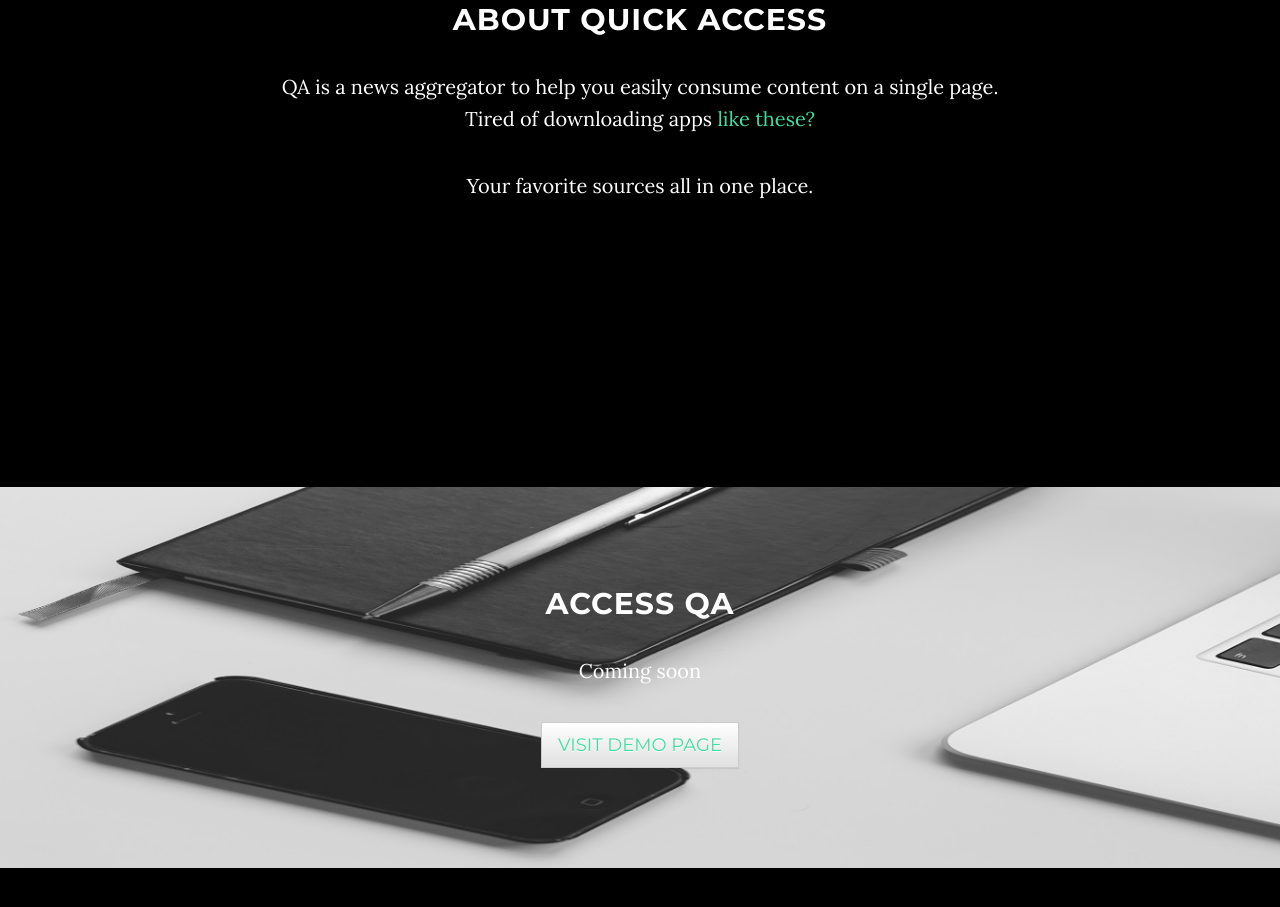
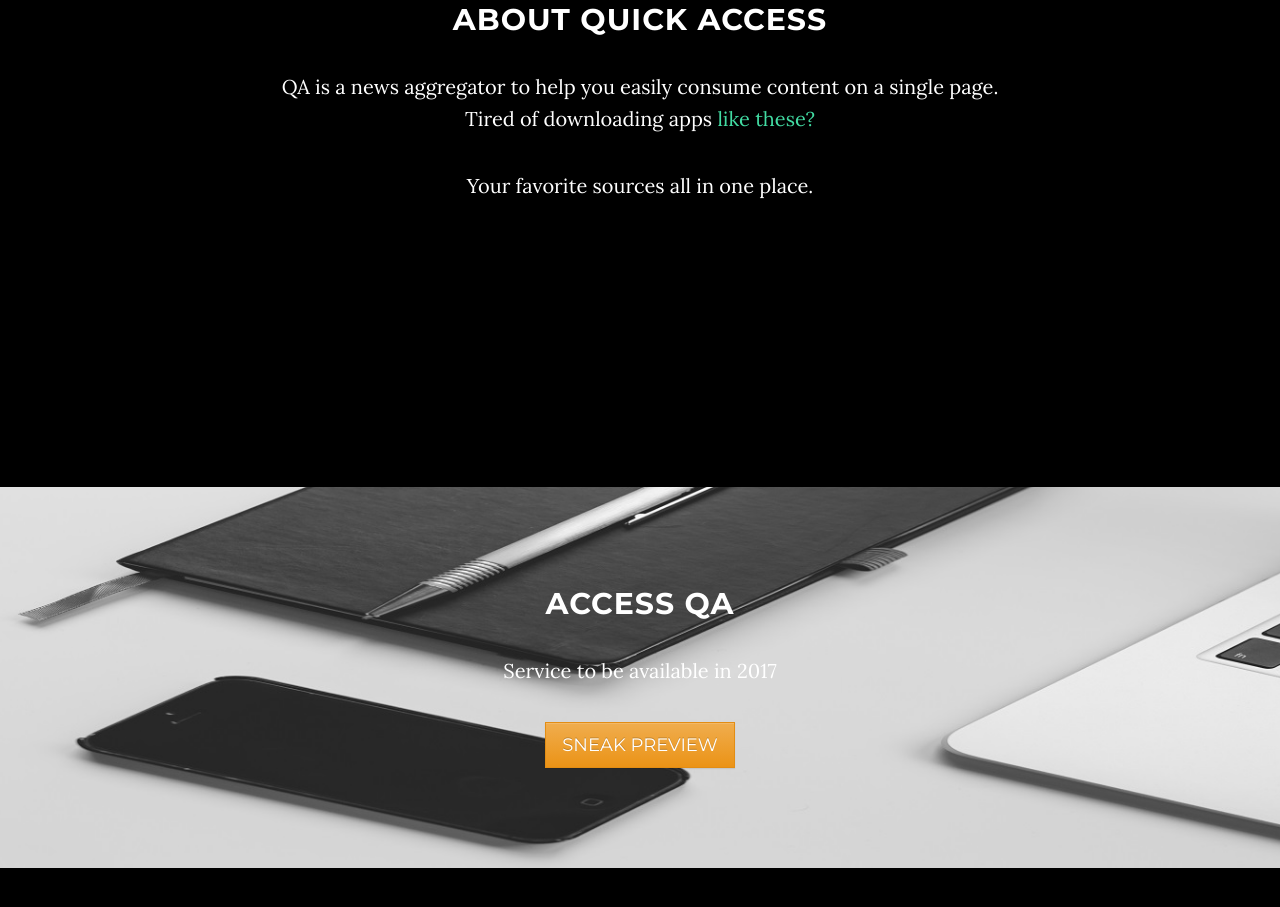
Before and after one commit to hgbyun87/sbihun.github.io, a website: page index.html in a window 1280 px wide. Shown: the part 1047-1954 px from the top of the page. Drawn offline with nearby package versions, Linux system fonts and the light colour scheme.

Commit message:
Add files via upload

```diff
--- a/index.html
+++ b/index.html
@@ -64,7 +64,7 @@
         <div class="intro-body">
             <div class="container">
                 <div class="row">
-                    <div class="col-md-8 col-md-offset-2">
+                    <div class="col-md-6 col-sm-12"> <!-- "col-md-8 col-md-offset-2" -->
                         <h1 class="brand-heading"><font color="#040404">Quick Access
                         </font>
                         </h1>
@@ -97,8 +97,8 @@
             <div class="container">
                 <div class="col-lg-8 col-lg-offset-2">
                     <h2>Access QA</h2>
-                    <p>Coming soon</p>
-                    <a href="http://startbootstrap.com/template-overviews/grayscale/" class="btn btn-default btn-lg">Visit Demo Page</a>
+                    <p>Service to be available in 2017</p>
+                    <a href="https://www.google.com/search?hl=en&gl=sg&tbm=nws&authuser=0&q=Singapore+startup+news&oq=Singapore+startup+news&gs_l=news-cc.3..43j43i53.2897.5502.0.5598.22.7.0.15.15.0.56.288.7.7.0...0.0...1ac.1.O_tu20VuLJY" class="btn btn-warning btn-lg">Sneak Preview</a>
                 </div>
             </div>
         </div>
```
